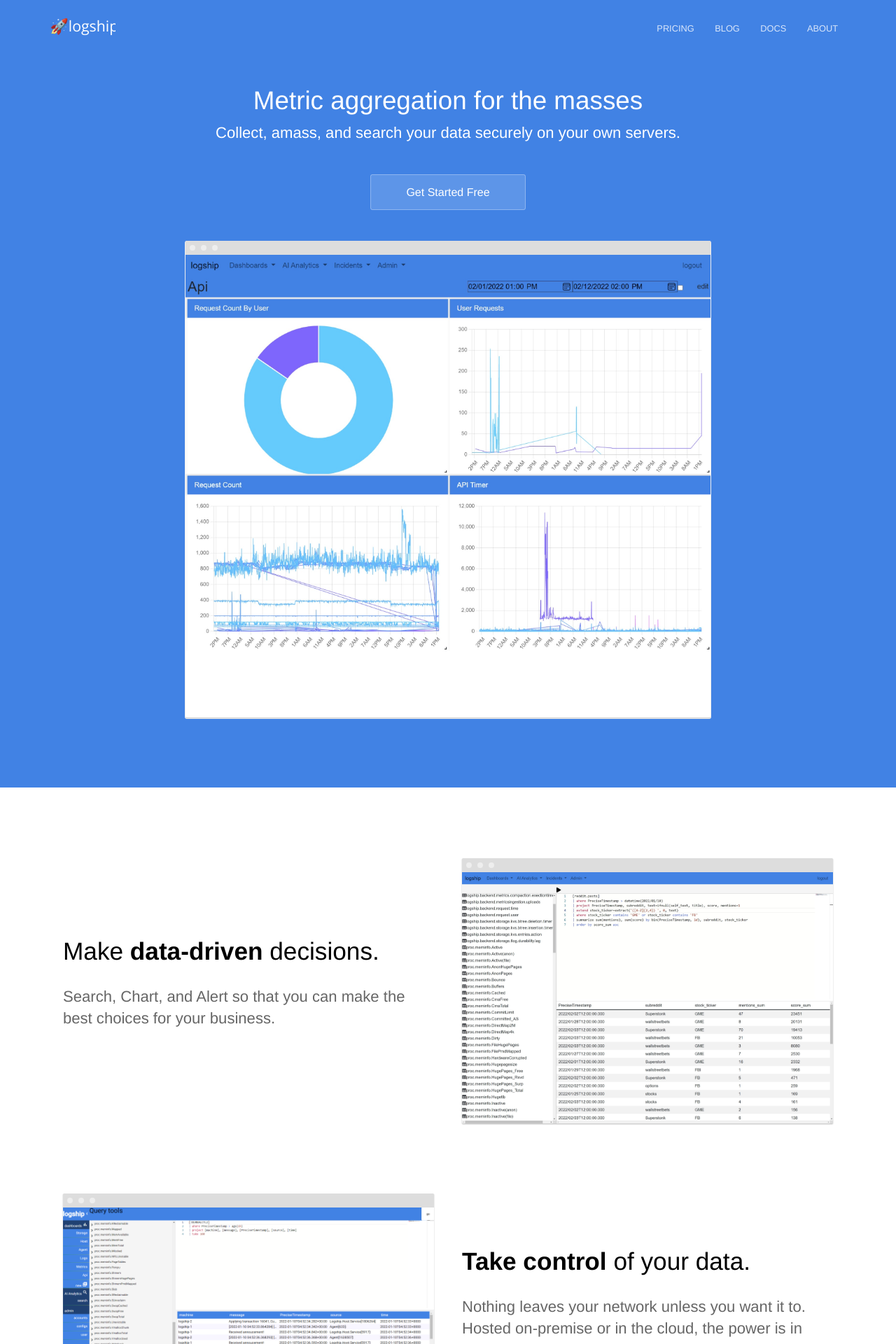
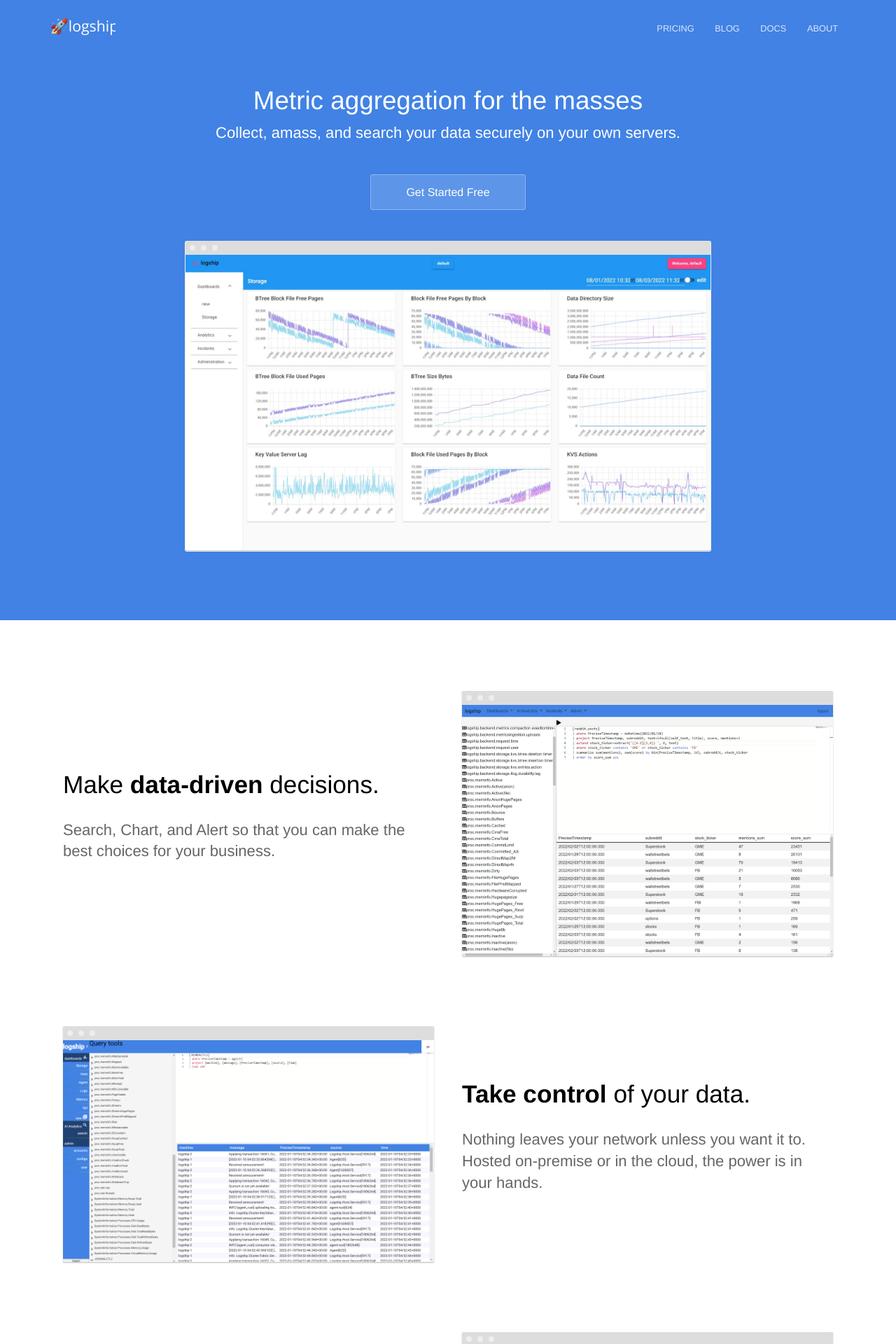
Before and after one commit to logship-io/logsink.github.io, a Jekyll site: the page built from index.html, in a window 1280 px wide. Shown: the top 1920 px of the page at 70% size. Built offline with Jekyll 4.4.1, drawn with Linux system fonts in a browser that asks for light colours.

Commit message:
Update picture

```diff
--- a/index.html
+++ b/index.html
@@ -8,7 +8,7 @@ description: Collect. Amass. Search.
 		<p class="subtext">Collect, amass, and search your data securely on your own servers.</p>
 		<div class="cta button alt"><a href="http://try.logship.ai">Get Started Free</a></div>
 		<div>
-			<img src="{{ site.baseurl }}/images/screenshots/2022-02-05/dashboard-api.jpeg" alt="Screenshot" class="screenshot editable" />
+			<img src="{{ site.baseurl }}/images/screenshots/2022-08-03/logship_charts.jpeg" alt="Screenshot" class="screenshot editable" />
 		</div>
 	</div>
 </section>
```
Also changed, not shown: images/screenshots/2022-08-03/logship_charts.jpeg (added).
